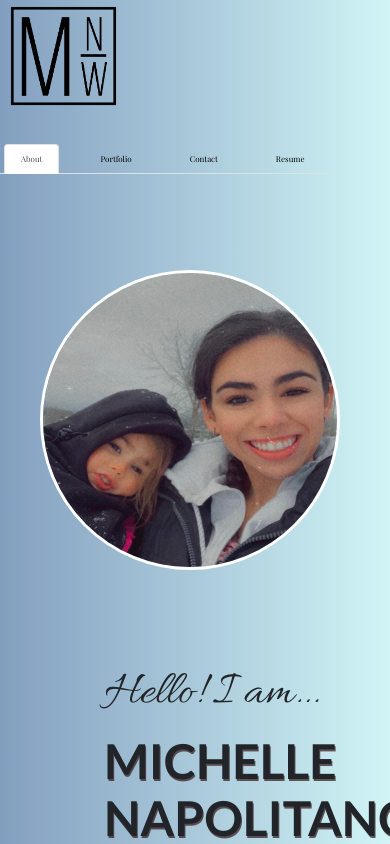
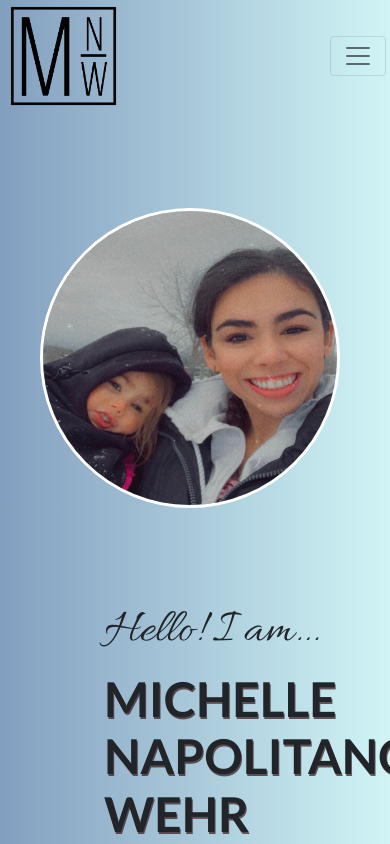
Before and after one commit to michellewehr/react-portfolio-2, a React (Create React App) app: page / in a window 390 px wide. Shown: the top 844 px of the page. Built offline with nearby package versions, Linux system fonts and the light colour scheme; a web font is replaced by a local one.

Commit message:
added hamburger menu

```diff
--- a/package.json
+++ b/package.json
@@ -10,7 +10,9 @@
     "animate.css": "^4.1.1",
     "babel-plugin-macros": "^3.1.0",
     "bootstrap": "^5.1.3",
+    "emailjs-com": "^3.2.0",
     "react": "^17.0.2",
+    "react-bootstrap": "^2.0.3",
     "react-dom": "^17.0.2",
     "react-scripts": "4.0.3",
     "web-vitals": "^1.1.2"
@@ -21,7 +23,7 @@
     "test": "react-scripts test",
     "eject": "react-scripts eject",
     "predeploy": "npm run build",
-    "deploy":"gh-pages -d build"
+    "deploy": "gh-pages -d build"
   },
   "eslintConfig": {
     "extends": [
--- a/src/App.css
+++ b/src/App.css
@@ -107,8 +107,9 @@ li a {
   color: inherit;
 }
 
-.navItem a {
+Nav.Link {
   color: black;
+  font-size: 2rem;
 }
 
 .navItem a:hover {
--- a/src/components/NavBar/index.js
+++ b/src/components/NavBar/index.js
@@ -1,6 +1,7 @@
 import React from 'react';
 import Logo from '../../assets/images/blackIcon.png'
 import 'bootstrap/dist/css/bootstrap.min.css';
+import { Nav, Navbar } from "react-bootstrap";
 
 
 
@@ -13,23 +14,23 @@ function NavBar(props) {
     <a href="https://michellewehr.github.io/react-portfolio-2/">
         <img className="logo" src={Logo} alt="Michelle's logo"></img>
     </a>
-    <nav>
-    <ul className="nav nav-tabs row">
-      {tabs.map(tab => (
-        <li className="nav-item navItem col" key= {tab}>
-          <a
+    <Navbar collapseOnSelect expand="lg">
+      <Navbar.Toggle aria-controls="responsive-navbar-nav" />
+      <Navbar.Collapse id="responsive-navbar-nav">
+        <Nav className="mr-auto">
+               {tabs.map(tab => (
+            <Nav.Link className="nav-item navItem col"  style={{'font-size': "1.5rem"}} key= {tab}
             href={'#' + tab.toLowerCase()}
             onClick={() => props.handlePageChange(tab)}
             className={
               props.currentPage === tab ? 'nav-link active' : 'nav-link'
-            }
-          >
+            }>
             {tab}
-          </a>
-        </li>
+        </Nav.Link>
       ))}
-    </ul>
-    </nav>
+        </Nav>
+      </Navbar.Collapse>
+    </Navbar>
     </header>
   );
 
```
Also changed, not shown: 1 other file (tests, documents, lock files or other folders).
